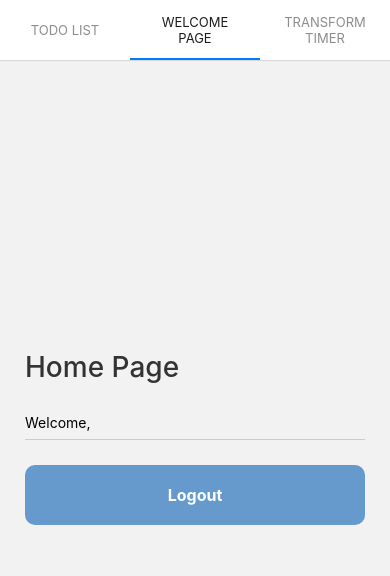
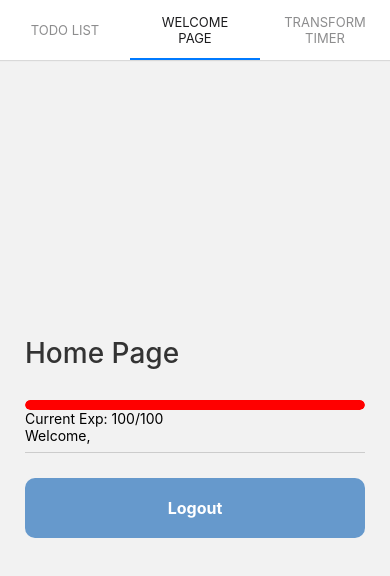
Before and after one commit to samuelmui8/transform, a React Native app: screen /Content in a window 390 px wide. Shown: the top 576 px of the page. Built offline with nearby package versions, Linux system fonts and the light colour scheme.

Commit message:
creation of experience bar component for homescreen

```diff
--- /dev/null
+++ b/components/ExperienceBar/ExperienceBar.tsx
@@ -0,0 +1,61 @@
+import { View, Text, Animated } from "react-native";
+import React, { useEffect, useRef, useState } from "react";
+
+type props = {
+  exp: number;
+  height: number;
+};
+
+export const ExperienceBar: React.FC<props> = ({ exp, height }) => {
+  const animatedValue = useRef(new Animated.Value(-1000)).current;
+  const reactive = useRef(new Animated.Value(-1000)).current;
+  const [width, setWidth] = useState(0);
+
+  useEffect(() => {
+    Animated.timing(animatedValue, {
+      toValue: reactive,
+      duration: 300,
+      useNativeDriver: true,
+    }).start();
+  }, []);
+
+  useEffect(() => {
+    reactive.setValue(-width + (width * exp) / 100);
+  }, [exp, width]);
+
+  return (
+    <>
+      <View
+        onLayout={(e) => {
+          const newWidth = e.nativeEvent.layout.width;
+
+          setWidth(newWidth);
+        }}
+        style={{
+          height,
+          backgroundColor: "white",
+          borderRadius: height,
+          overflow: "hidden",
+        }}
+      >
+        <Animated.View
+          style={{
+            height,
+            width: "100%",
+            borderRadius: height,
+            backgroundColor: "red",
+            position: "absolute",
+            left: 0,
+            top: 0,
+            transform: [
+              {
+                translateX: animatedValue,
+              },
+            ],
+          }}
+        />
+      </View>
+      <Text>Current Exp: {exp}/100</Text>
+    </>
+  );
+};
--- a/screens/WelcomeScreen.tsx
+++ b/screens/WelcomeScreen.tsx
@@ -9,6 +9,7 @@ import React from "react";
 import { signOut } from "firebase/auth";
 import { auth } from "../FirebaseConfig";
 import { NavigationProp } from "@react-navigation/native";
+import { ExperienceBar } from "../components/ExperienceBar/ExperienceBar";
 
 type props = {
   navigation: NavigationProp<Record<string, any>>;
@@ -43,6 +44,7 @@ export const WelcomeScreen: React.FC<props> = ({ navigation }) => {
         >
           Home Page
         </Text>
+        <ExperienceBar exp={100} height={10} />
         <View
           style={{
             flexDirection: "row",
```
